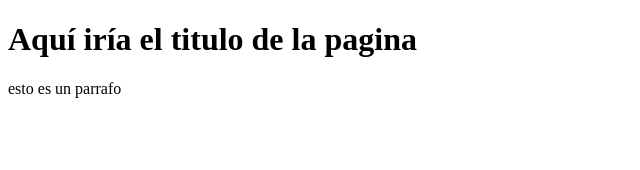
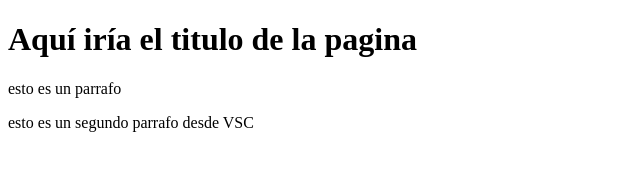
Before and after one commit to JaviereNet/CursoGIT-VSC, a plain HTML site: page index.html in a window 1280 px wide. Shown: the whole page, without its empty margins (0-640 px from the left). Drawn offline with Linux system fonts and the light colour scheme.

Commit message:
Agregado parrafo desd e VSC

```diff
--- a/index.html
+++ b/index.html
@@ -8,5 +8,6 @@
 <body>
     <h1>Aquí iría el titulo de la pagina</h1>
     <p>esto es un parrafo</p>
+    <p> esto es un segundo parrafo desde VSC</p>
 </body>
 </html>
```
